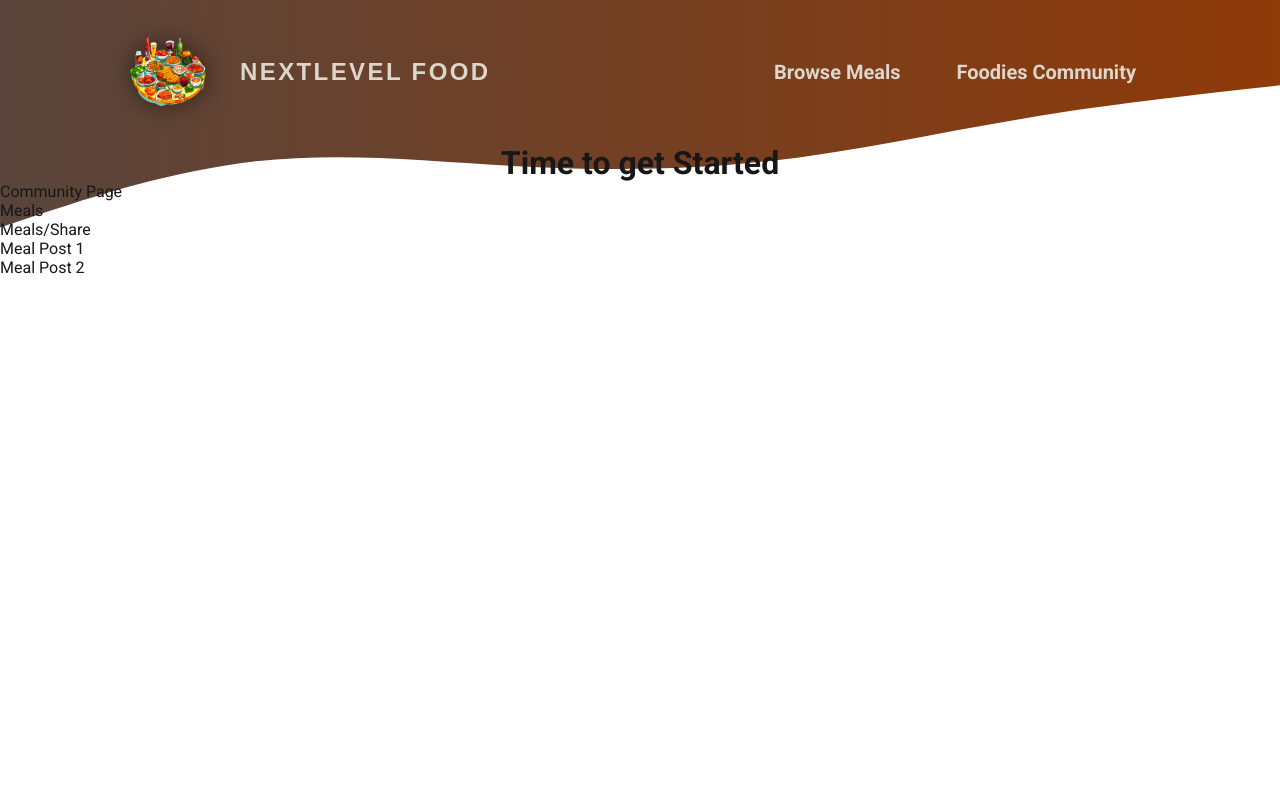
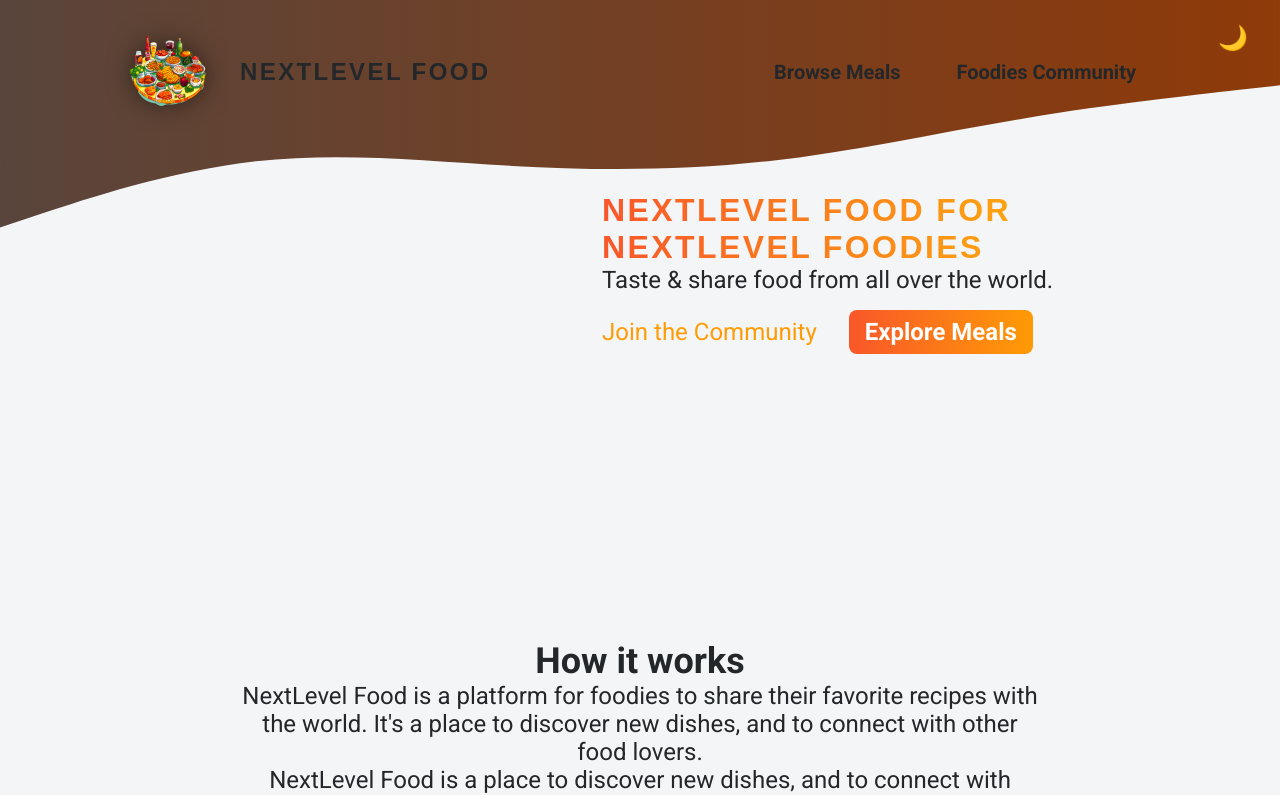
Before and after one commit to spartanrein/MealApp, a Next.js app: page / in a window 1280 px wide. Shown: the top 795 px of the page. Built offline with nearby package versions, Linux system fonts and the light colour scheme.

Commit message:
add content on main page

```diff
--- a/src/app/components/main-header/main-header.js
+++ b/src/app/components/main-header/main-header.js
@@ -1,8 +1,47 @@
+'use client';
+
 import Link from "next/link";
 import logoImg from '@/assets/logo.png';
 import classes from './main-header.module.css'
 import Image from "next/image";
 import MainHeaderBackground from "./main-header-background";
+import { useEffect, useState } from "react";
+
+function ThemeToggleButton() {
+  const [theme, setTheme] = useState('');
+
+  useEffect(() => {
+    // On mount, set theme from localStorage or system
+    const saved = localStorage.getItem('theme');
+    if (saved) {
+      setTheme(saved);
+      document.documentElement.setAttribute('data-theme', saved);
+    } else {
+      const prefersDark = window.matchMedia('(prefers-color-scheme: dark)').matches;
+      const initial = prefersDark ? 'dark' : 'light';
+      setTheme(initial);
+      document.documentElement.setAttribute('data-theme', initial);
+    }
+  }, []);
+
+  const toggleTheme = () => {
+    const newTheme = theme === 'dark' ? 'light' : 'dark';
+    setTheme(newTheme);
+    document.documentElement.setAttribute('data-theme', newTheme);
+    localStorage.setItem('theme', newTheme);
+  };
+
+  return (
+    <button
+      onClick={toggleTheme}
+      aria-label="Toggle light and dark mode"
+      className={classes.themeToggle}
+      style={{ fontSize: '1.5rem', background: 'none', border: 'none', cursor: 'pointer', color: 'inherit' }}
+    >
+      {theme === 'dark' ? '🌞' : '🌙'}
+    </button>
+  );
+}
 
 export default function MainHeader() {
     return (
@@ -23,6 +62,7 @@
                     </li>
                 </ul>
             </nav>
+            <ThemeToggleButton />
             </header>
         </>
     )
--- a/src/app/components/main-header/main-header.module.css
+++ b/src/app/components/main-header/main-header.module.css
@@ -3,6 +3,14 @@
     justify-content: space-between;
     align-items: center;
     padding: 2rem 1rem;
+    position: relative;
+  }
+
+  .themeToggle {
+    position: absolute;
+    top: 1.5rem;
+    right: 2rem;
+    z-index: 10;
   }
 
   @media (min-width: 768px) {
@@ -23,7 +31,7 @@
 
   .nav a {
     text-decoration: none;
-    color: #ddd6cb;
+    color: var(--foreground);
     font-weight: bold;
     padding: 0.5rem 1rem;
     border-radius: 0.5rem;
@@ -51,7 +59,7 @@
     justify-content: center;
     gap: 2rem;
     text-decoration: none;
-    color: #ddd6cb;
+    color: var(--foreground);
     font-weight: bold;
     font-family: 'Montserrat', sans-serif;
     letter-spacing: 0.15rem;
--- a/src/app/globals.css
+++ b/src/app/globals.css
@@ -1,15 +1,25 @@
 @import url('https://fonts.googleapis.com/css2?family=Roboto:wght@400;700&display=swap');
 
 :root {
-  --background: #ffffff;
-  --foreground: #171717;
+  --background: #f4f5f7; /* light gun grey */
+  --foreground: #23272a;
 }
 
 @media (prefers-color-scheme: dark) {
   :root {
-    --background: #0a0a0a;
+    --background: #23272a; /* dark gun grey */
     --foreground: #ededed;
   }
+}
+
+html[data-theme='light'] {
+  --background: #f4f5f7;
+  --foreground: #23272a;
+}
+
+html[data-theme='dark'] {
+  --background: #23272a;
+  --foreground: #ededed;
 }
 
 html,
--- a/src/app/page.js
+++ b/src/app/page.js
@@ -1,20 +1,50 @@
-import Image from "next/image";
-import styles from "./page.module.css";
-import Link from "next/link";
-import CommunityPage from "./community/page";
+import Link from 'next/link';
+
+import classes from './page.module.css';
 
 export default function Home() {
   return (
-    <div>
-      <div className={styles.flexColumnGap}>
-        <h1>Time to get Started</h1>
-      </div>
-        <p><Link href="/community">Community Page</Link></p>
-        <p><Link href="/meals">Meals</Link></p>
-        <p><Link href="/meals/share">Meals/Share</Link></p>
-        <p><Link href="meals/meal-post-1"> Meal Post 1 </Link></p>
-        <p><Link href="meals/meal-post-2"> Meal Post 2 </Link></p>
-    </div>
+    <>
+      <header className={classes.header}>
+        <div className={classes.slideshow}></div>
+        <div>
+          <div className={classes.hero}>
+            <h1>NextLevel Food for NextLevel Foodies</h1>
+            <p>Taste & share food from all over the world.</p>
+          </div>
+          <div className={classes.cta}>
+            <Link href="/community">Join the Community</Link>
+            <Link href="/meals">Explore Meals</Link>
+          </div>
+        </div>
+      </header>
+      <main>
+        <section className={classes.section}>
+          <h2>How it works</h2>
+          <p>
+            NextLevel Food is a platform for foodies to share their favorite
+            recipes with the world. It&apos;s a place to discover new dishes, and to
+            connect with other food lovers.
+          </p>
+          <p>
+            NextLevel Food is a place to discover new dishes, and to connect
+            with other food lovers.
+          </p>
+        </section>
 
+        <section className={classes.section}>
+          <h2>Why NextLevel Food?</h2>
+          <p>
+            NextLevel Food is a platform for foodies to share their favorite
+            recipes with the world. It&apos;s a place to discover new dishes, and to
+            connect with other food lovers.
+          </p>
+          <p>
+            NextLevel Food is a place to discover new dishes, and to connect
+            with other food lovers.
+          </p>
+        </section>
+      </main>
+    </>
   );
 }
--- a/src/app/page.module.css
+++ b/src/app/page.module.css
@@ -1,174 +1,75 @@
-.page {
-  --gray-rgb: 0, 0, 0;
-  --gray-alpha-200: rgba(var(--gray-rgb), 0.08);
-  --gray-alpha-100: rgba(var(--gray-rgb), 0.05);
-
-  --button-primary-hover: #383838;
-  --button-secondary-hover: #f2f2f2;
-
-  display: grid;
-  grid-template-rows: 20px 1fr 20px;
-  align-items: center;
-  justify-items: center;
-  min-height: 100svh;
-  padding: 80px;
-  gap: 64px;
-  font-family: var(--font-geist-sans);
+.header {
+  display: flex;
+  gap: 3rem;
+  margin: 3rem auto;
+  width: 90%;
+  max-width: 75rem;
 }
 
-@media (prefers-color-scheme: dark) {
-  .page {
-    --gray-rgb: 255, 255, 255;
-    --gray-alpha-200: rgba(var(--gray-rgb), 0.145);
-    --gray-alpha-100: rgba(var(--gray-rgb), 0.06);
-
-    --button-primary-hover: #ccc;
-    --button-secondary-hover: #1a1a1a;
-  }
+.slideshow {
+  width: 40rem;
+  height: 25rem;
 }
 
-.main {
+.hero {
+  color: var(--foreground);
+  font-size: 1.5rem;
+}
+
+.hero h1 {
+  font-size: 2rem;
+  font-weight: bold;
+  font-family: 'Montserrat', sans-serif;
+  letter-spacing: 0.15rem;
+  text-transform: uppercase;
+  background: linear-gradient(90deg, #f9572a, #ffc905);
+  background-clip: text;
+  -webkit-background-clip: text;
+  -webkit-text-fill-color: transparent;
+}
+
+.cta {
+  font-size: 1.5rem;
+  display: flex;
+  gap: 1rem;
+}
+
+.cta a {
+  display: inline-block;
+  margin-top: 1rem;
+  padding: 0.5rem 1rem;
+  border-radius: 0.5rem;
+  background: linear-gradient(90deg, #f9572a, #ff9b05);
+  color: #ffffff;
+  font-weight: bold;
+  text-decoration: none;
+}
+
+.cta a:hover,
+.cta a:active {
+  background: linear-gradient(90deg, #fd4715, #f9b241);
+}
+
+.cta a:first-child {
+  background: transparent;
+  font-weight: normal;
+  color: #ff9b05;
+  padding-left: 0;
+}
+
+.cta a:first-child:hover,
+.cta a:first-child:active {
+  background: transparent;
+  color: #f9b241;
+}
+
+.section {
   display: flex;
   flex-direction: column;
-  gap: 32px;
-  grid-row-start: 2;
+  color: var(--foreground);
+  font-size: 1.5rem;
+  max-width: 50rem;
+  width: 90%;
+  margin: 2rem auto;
+  text-align: center;
 }
-
-.main ol {
-  font-family: var(--font-geist-mono);
-  padding-left: 0;
-  margin: 0;
-  font-size: 14px;
-  line-height: 24px;
-  letter-spacing: -0.01em;
-  list-style-position: inside;
-}
-
-.main li:not(:last-of-type) {
-  margin-bottom: 8px;
-}
-
-.main code {
-  font-family: inherit;
-  background: var(--gray-alpha-100);
-  padding: 2px 4px;
-  border-radius: 4px;
-  font-weight: 600;
-}
-
-.ctas {
-  display: flex;
-  gap: 16px;
-}
-
-.ctas a {
-  appearance: none;
-  border-radius: 128px;
-  height: 48px;
-  padding: 0 20px;
-  border: 1px solid transparent;
-  transition:
-    background 0.2s,
-    color 0.2s,
-    border-color 0.2s;
-  cursor: pointer;
-  display: flex;
-  align-items: center;
-  justify-content: center;
-  font-size: 16px;
-  line-height: 20px;
-  font-weight: 500;
-}
-
-a.primary {
-  background: var(--foreground);
-  color: var(--background);
-  gap: 8px;
-}
-
-a.secondary {
-  border-color: var(--gray-alpha-200);
-  min-width: 158px;
-}
-
-.footer {
-  grid-row-start: 3;
-  display: flex;
-  gap: 24px;
-}
-
-.footer a {
-  display: flex;
-  align-items: center;
-  gap: 8px;
-}
-
-.footer img {
-  flex-shrink: 0;
-}
-
-/* Enable hover only on non-touch devices */
-@media (hover: hover) and (pointer: fine) {
-  a.primary:hover {
-    background: var(--button-primary-hover);
-    border-color: transparent;
-  }
-
-  a.secondary:hover {
-    background: var(--button-secondary-hover);
-    border-color: transparent;
-  }
-
-  .footer a:hover {
-    text-decoration: underline;
-    text-underline-offset: 4px;
-  }
-}
-
-@media (max-width: 600px) {
-  .page {
-    padding: 32px;
-    padding-bottom: 80px;
-  }
-
-  .main {
-    align-items: center;
-  }
-
-  .main ol {
-    text-align: center;
-  }
-
-  .ctas {
-    flex-direction: column;
-  }
-
-  .ctas a {
-    font-size: 14px;
-    height: 40px;
-    padding: 0 16px;
-  }
-
-  a.secondary {
-    min-width: auto;
-  }
-
-  .footer {
-    flex-wrap: wrap;
-    align-items: center;
-    justify-content: center;
-  }
-}
-
-@media (prefers-color-scheme: dark) {
-  .logo {
-    filter: invert();
-  }
-}
-
-.flexColumnGap {
-  display: flex;
-  flex-direction: column;
-  gap: 1rem;
-  align-items: center;
-}
```
